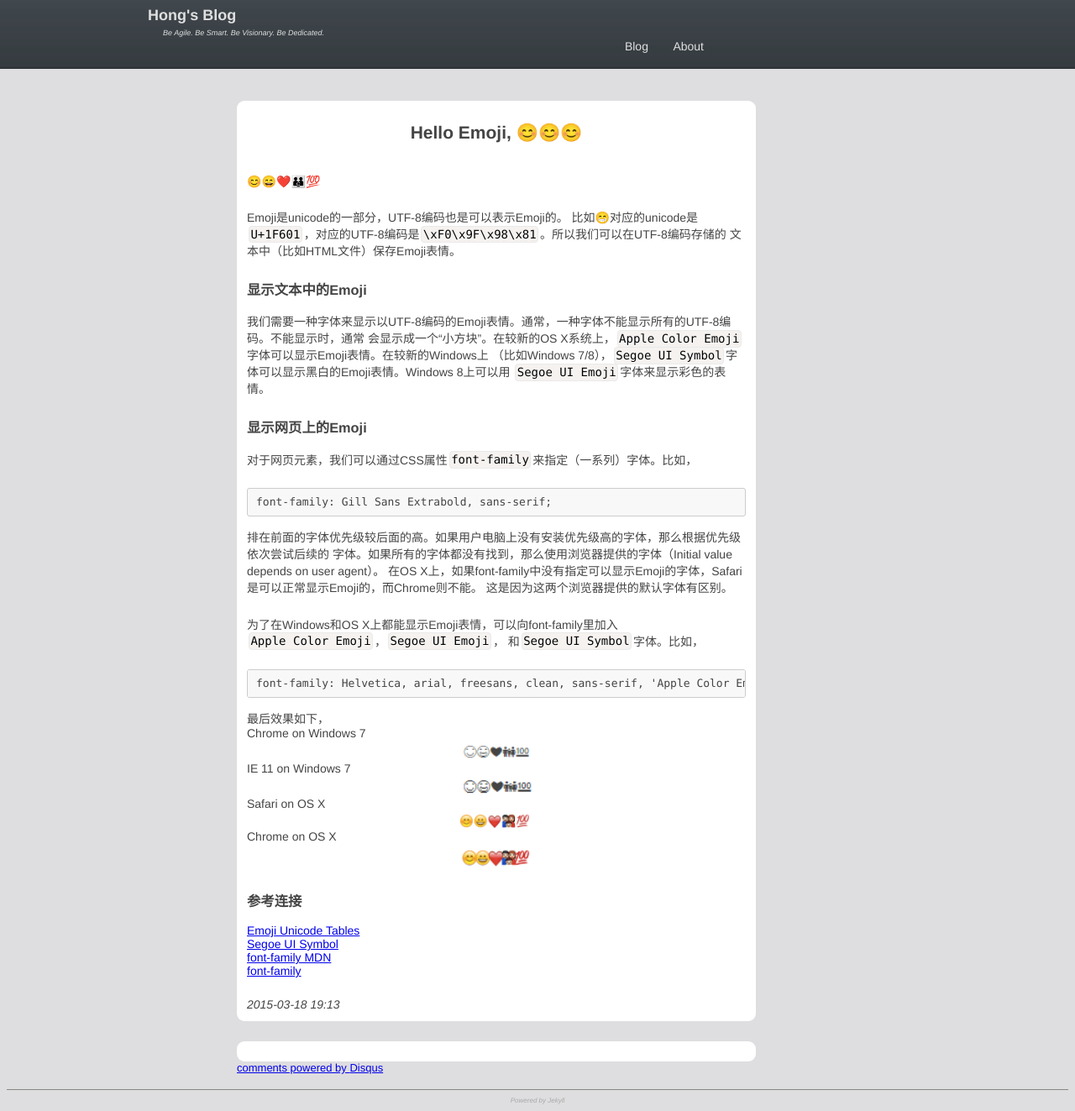
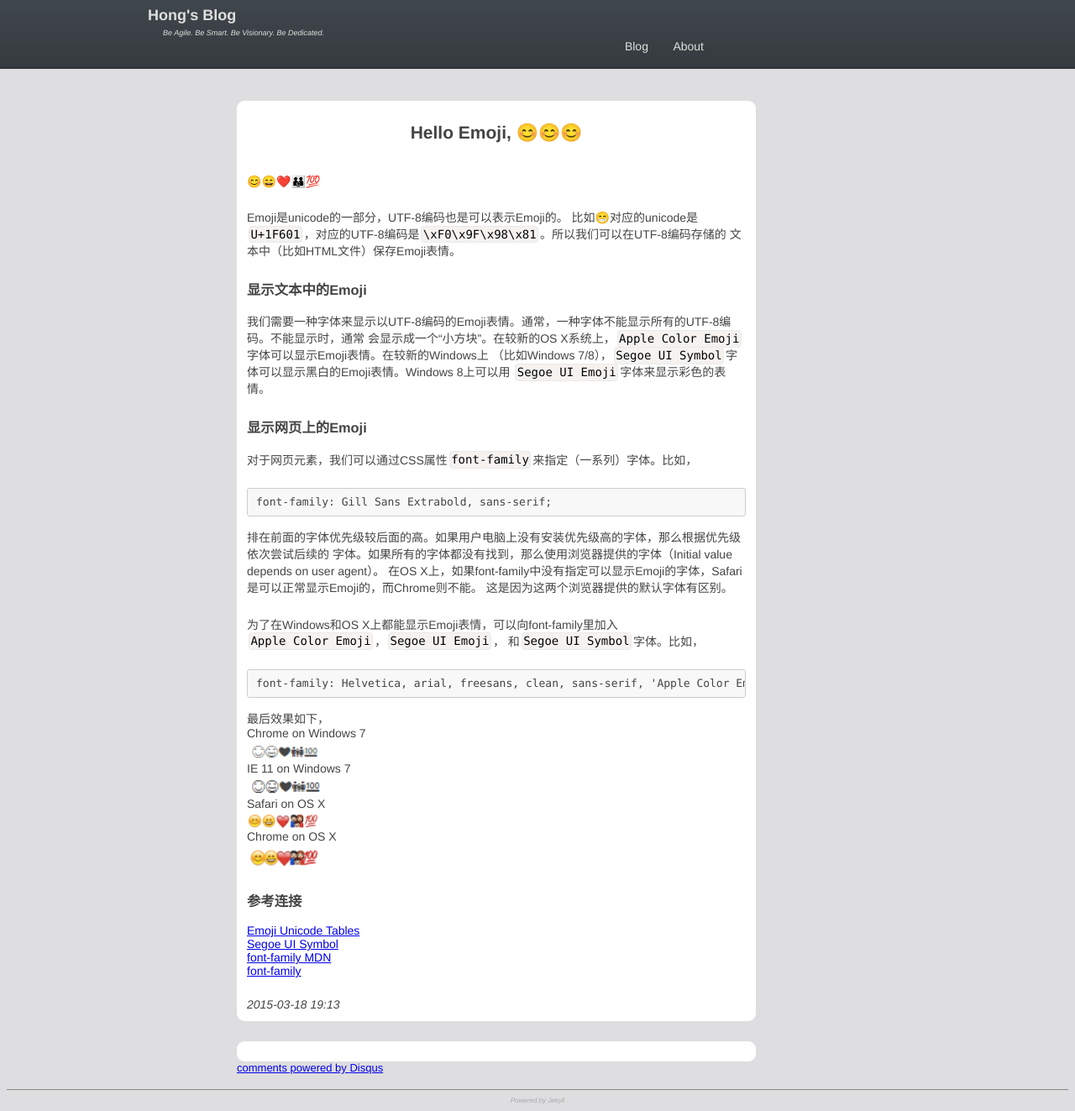
Before and after one commit to RockHong/rockhong.github.com, a Jekyll site: the page built from _posts/2015-03-18-hello-emoji.md, in a window 1280 px wide. Shown: the whole page at 84% size. Built offline with Jekyll 4.4.1, drawn with Linux system fonts in a browser that asks for light colours; comment, search, counter and statistics services are not loaded.

Commit message:
fix margin of pic when shown in 'blog view/layout'

```diff
--- a/_posts/2015-03-18-hello-emoji.md
+++ b/_posts/2015-03-18-hello-emoji.md
@@ -43,13 +43,13 @@ Emoji是unicode的一部分，UTF-8编码也是可以表示Emoji的。
 
 最后效果如下，
 Chrome on Windows 7
-<img src="../images/blog/chrome-win7-emoji.png" alt="chrome win7 emoji" title="chrome win7 emoji" style="display: block; width: 90px;">
+<img src="../images/blog/chrome-win7-emoji.png" alt="chrome win7 emoji" title="chrome win7 emoji" style="display: block; width: 90px; margin-left: 0px; margin-right: 0px;">
 IE 11 on Windows 7
-<img src="../images/blog/ie-win7-emoji.png" alt="ie win7 emoji" title="ie win7 emoji" style="display: block; width: 90px;">
+<img src="../images/blog/ie-win7-emoji.png" alt="ie win7 emoji" title="ie win7 emoji" style="display: block; width: 90px; margin-left: 0px; margin-right: 0px;">
 Safari on OS X
-<img src="../images/blog/safari-osx-emoji-png.png" alt="safari osx emoji" title="safari osx emoji" style="display: block; width: 90px;">
+<img src="../images/blog/safari-osx-emoji-png.png" alt="safari osx emoji" title="safari osx emoji" style="display: block; width: 90px; margin-left: 0px; margin-right: 0px;">
 Chrome on OS X
-<img src="../images/blog/chrome-osx-emoji-png.png" alt="chrome osx emoji" title="chrome osx emoji" style="display: block; width: 90px;">
+<img src="../images/blog/chrome-osx-emoji-png.png" alt="chrome osx emoji" title="chrome osx emoji" style="display: block; width: 90px; margin-left: 0px; margin-right: 0px;">
 
 
 ###参考连接
```
